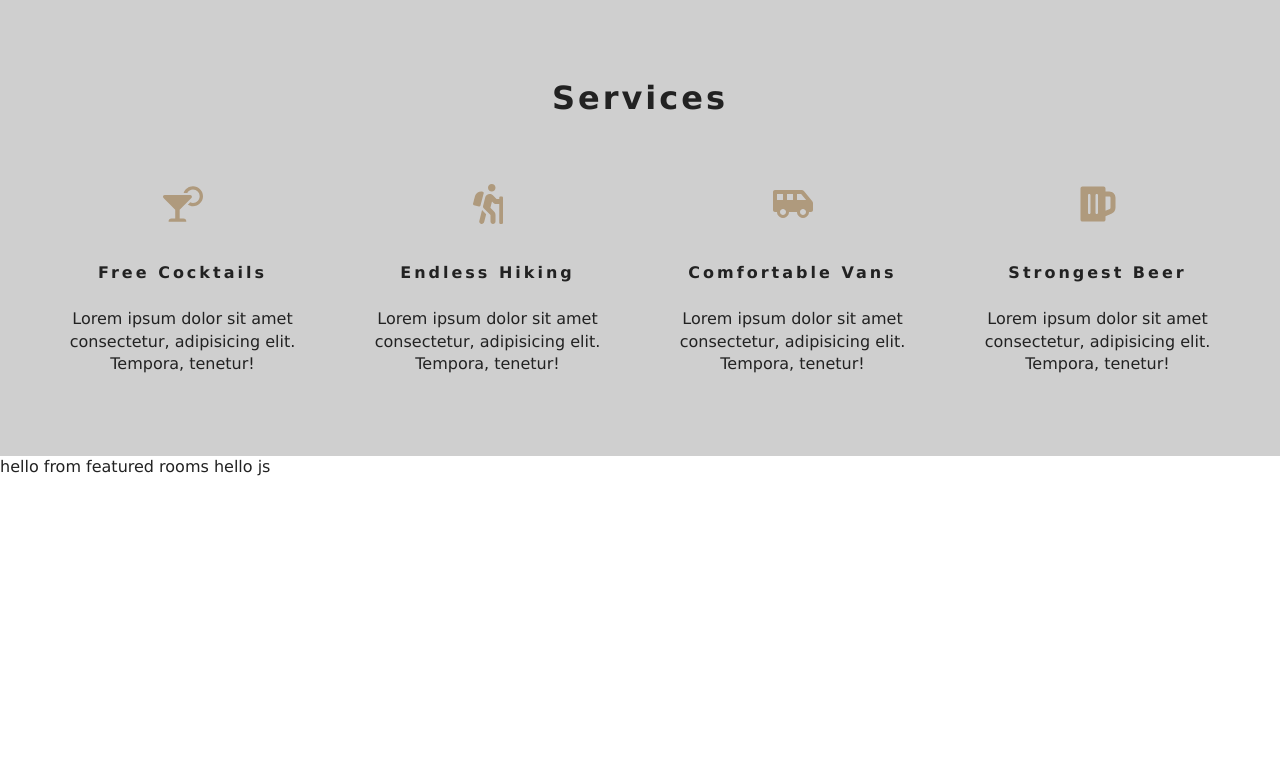
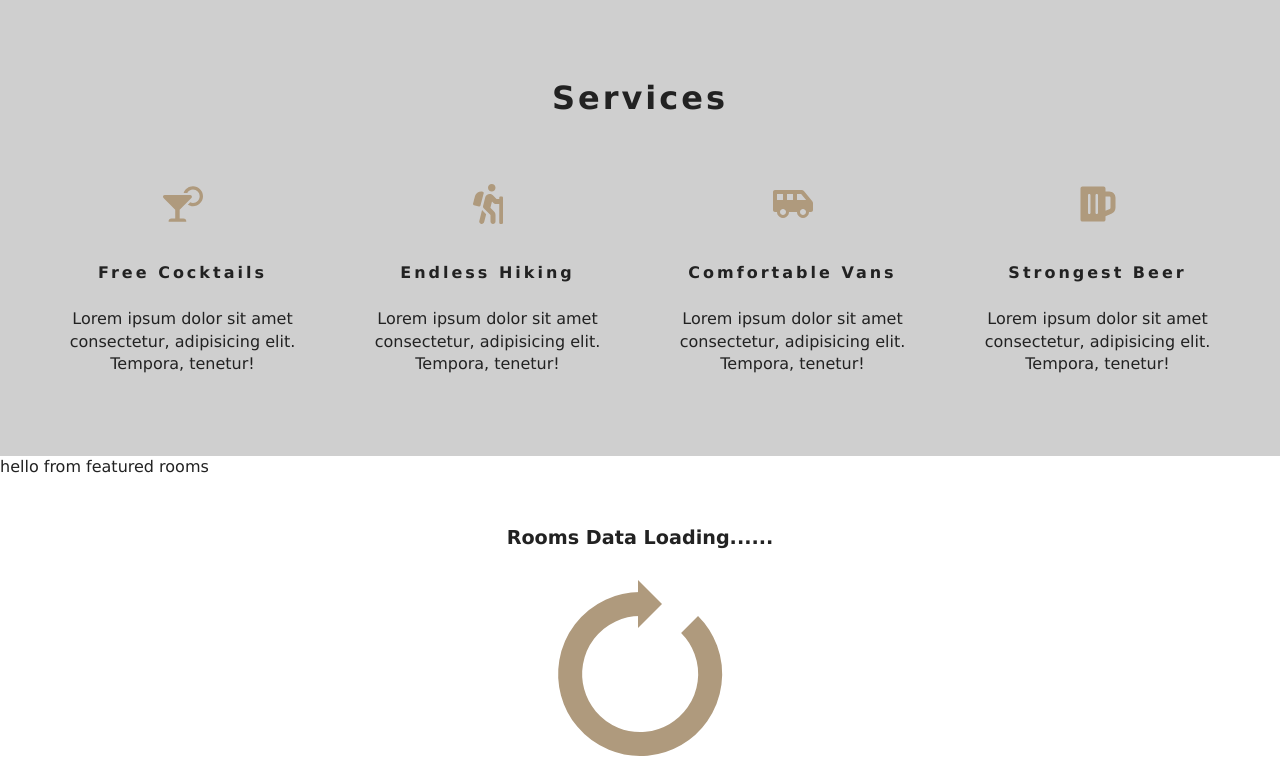
Before and after one commit to PeterOsoo/react-project-resort, a React (Create React App) app: page / in a window 1280 px wide. Shown: the part 802-1582 px from the top of the page. Before the commit the page ends 1280 px from the top, so only its background shows below. Built offline with nearby package versions, Linux system fonts and the light colour scheme; the HTML template or start-up script is replaced by a standard one.

Commit message:
Importing Data

```diff
--- a/src/components/FeaturedRooms.js
+++ b/src/components/FeaturedRooms.js
@@ -1,13 +1,19 @@
 import React, { Component } from "react"
 
 import { RoomContext } from "../context"
+import Loading from "./Loading"
 
 class FeaturedRooms extends Component {
 	static contextType = RoomContext
 	render() {
-		const value = this.context
-		console.log(value)
-		return <div>hello from featured rooms {value} </div>
+		const { featuredRooms: rooms } = this.context
+		console.log(rooms)
+		return (
+			<div>
+				hello from featured rooms
+				<Loading />{" "}
+			</div>
+		)
 	}
 }
 
--- /dev/null
+++ b/src/components/Loading.js
@@ -0,0 +1,13 @@
+import React from "react"
+import loadingGif from "../images/gif/loading-arrow.gif"
+
+const Loading = () => {
+	return (
+		<div className="loading">
+			<h4>rooms data loading......</h4>
+			<img src={loadingGif} alt="loading " />
+		</div>
+	)
+}
+
+export default Loading
--- a/src/context.js
+++ b/src/context.js
@@ -1,9 +1,41 @@
 import React, { Component } from "react"
+import items from "./data"
 
 const RoomContext = React.createContext()
 
 class RoomProvider extends Component {
-	state = {}
+	state = {
+		rooms: [],
+		sortedRooms: [],
+		featuredRooms: [],
+		loading: true,
+	}
+	//get data
+
+	componentDidMount() {
+		// this.getData
+		let rooms = this.formatData(items)
+		let featuredRooms = rooms.filter(room => room.featured === true)
+
+		this.setState({
+			rooms,
+			featuredRooms,
+			sortedRooms: rooms,
+			loading: false,
+		})
+	}
+
+	formatData(items) {
+		let tempItems = items.map(item => {
+			let id = item.sys.id
+			let images = item.fields.images.map(image => image.fields.file.url)
+
+			let room = { ...item.fields, images, id }
+			return room
+		})
+		return tempItems
+	}
+
 	render() {
 		return (
 			<RoomContext.Provider value={"hello js"}>
```
